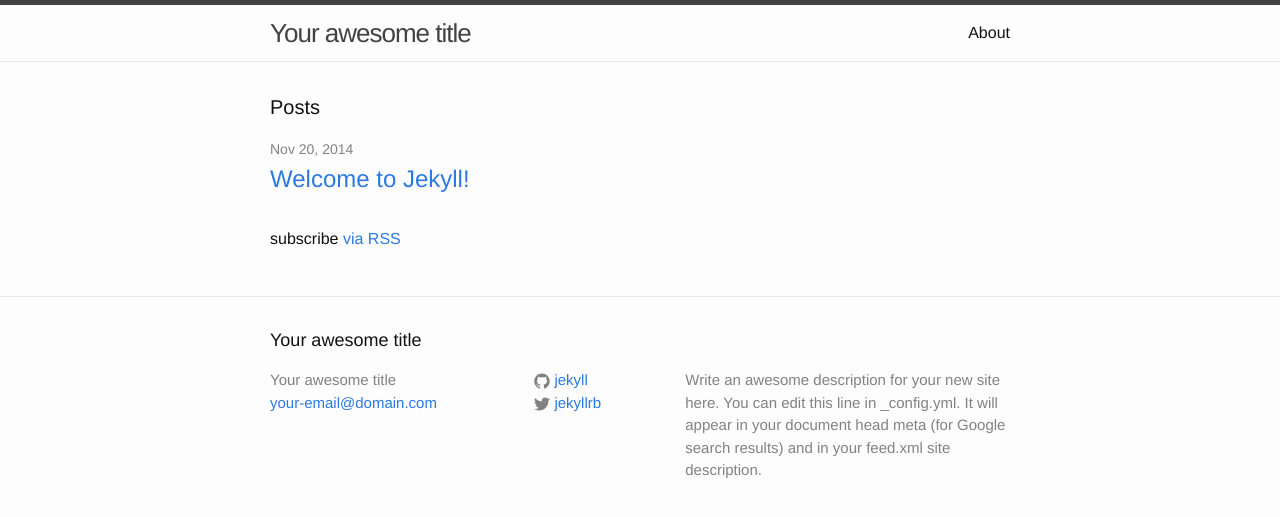
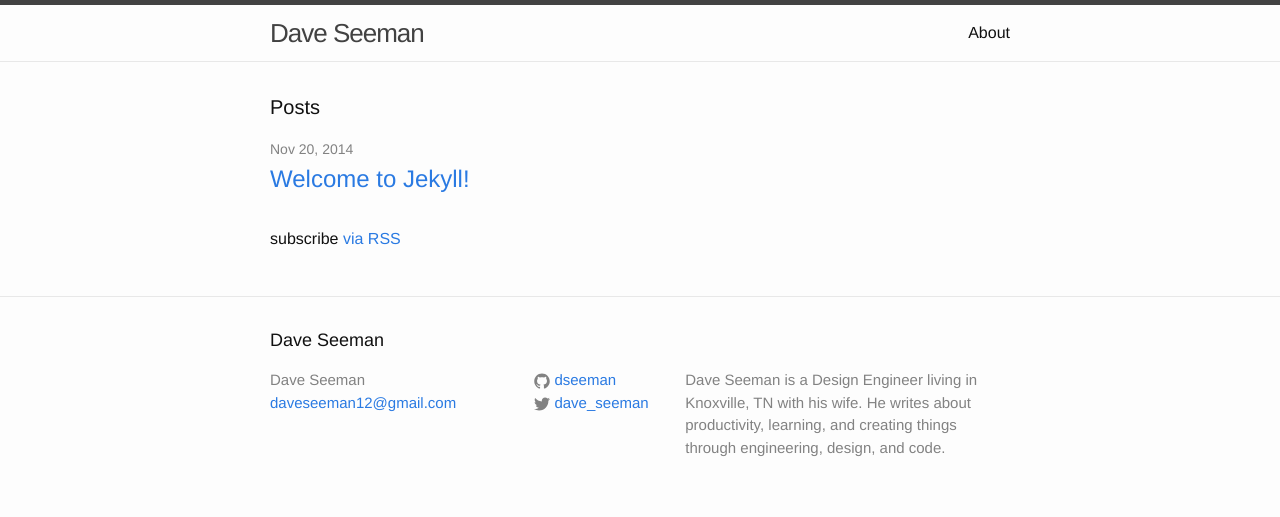
Before and after one commit to Shipwright/daveas.github.io, a Jekyll site: the page built from index.html, in a window 1280 px wide. Shown: the top 517 px of the page. Built offline with Jekyll 4.4.1, drawn with Linux system fonts in a browser that asks for light colours.

Commit message:
Update _config.yml

```diff
--- a/_config.yml
+++ b/_config.yml
@@ -1,14 +1,13 @@
 # Site settings
-title: Your awesome title
-email: your-email@domain.com
+title: Dave Seeman
+email: daveseeman12@gmail.com
 description: > # this means to ignore newlines until "baseurl:"
-  Write an awesome description for your new site here. You can edit this
-  line in _config.yml. It will appear in your document head meta (for
-  Google search results) and in your feed.xml site description.
+  Dave Seeman is a Design Engineer living in Knoxville, TN with his wife.
+  He writes about productivity, learning, and creating things through engineering, design, and code.
 baseurl: "" # the subpath of your site, e.g. /blog/
-url: "http://yourdomain.com" # the base hostname & protocol for your site
-twitter_username: jekyllrb
-github_username:  jekyll
+url: "http://wlo.li" # the base hostname & protocol for your site
+twitter_username: dave_seeman
+github_username:  dseeman
 
 # Build settings
 markdown: kramdown
```
